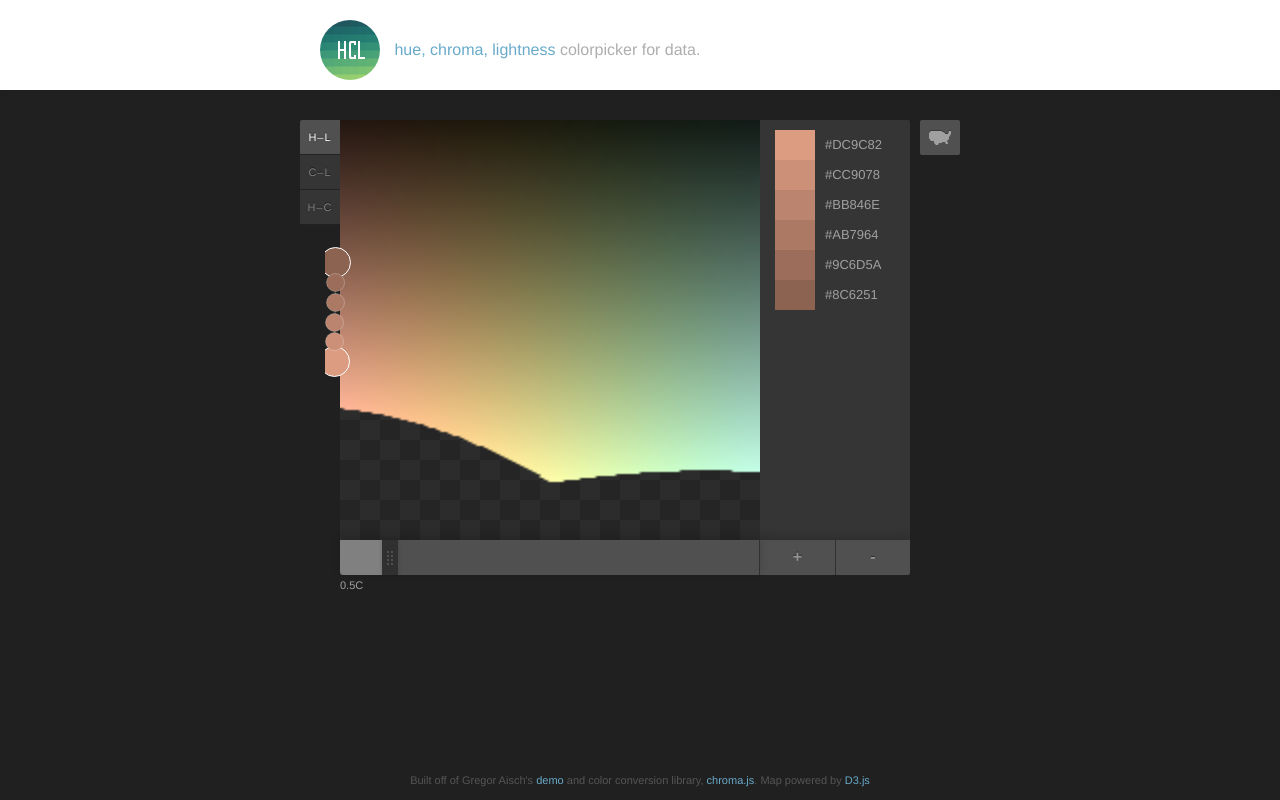
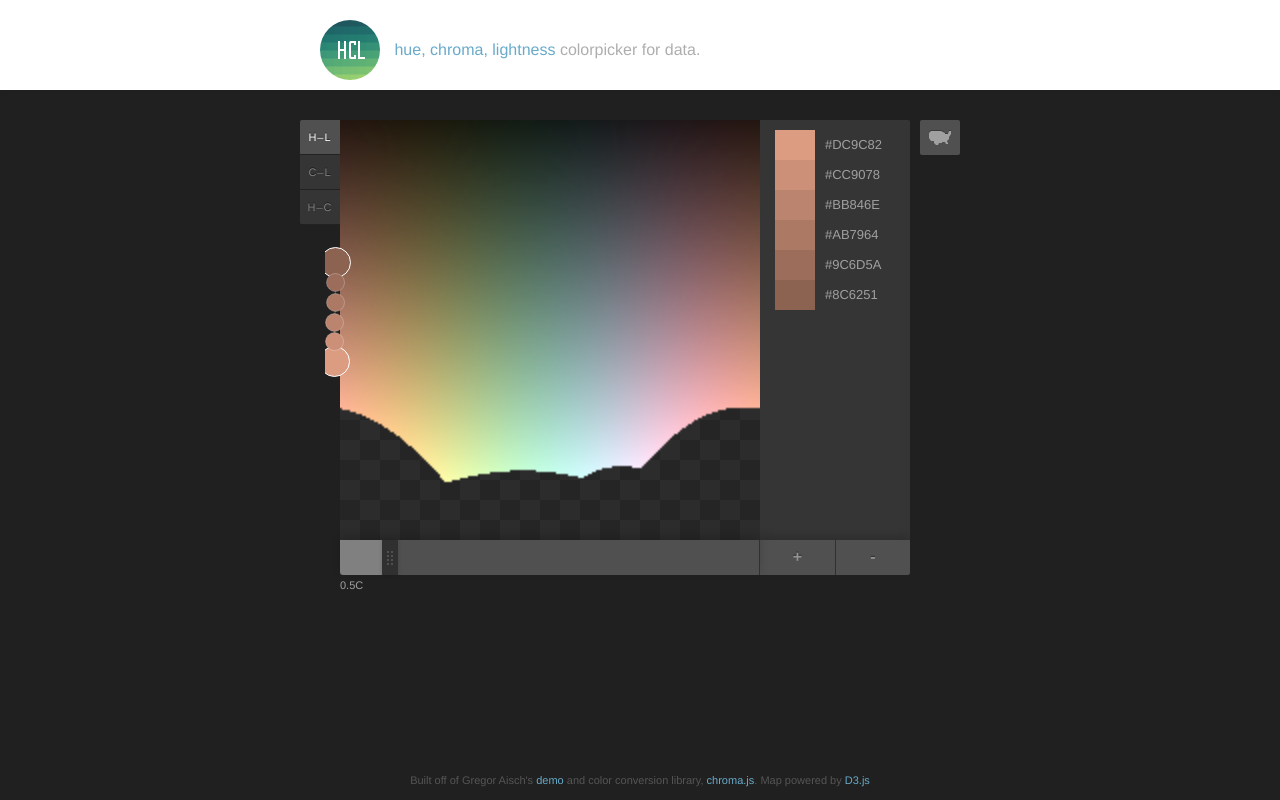
Before and after one commit to tristen/hcl-picker, a plain HTML site: page index.html in a window 1280 px wide. Drawn offline with Linux system fonts and the light colour scheme.

Commit message:
colorspace width back to what it should be

```diff
--- a/app.css
+++ b/app.css
@@ -299,7 +299,7 @@ span.paraphrase {
   z-index: 0;
   }
 #colorspace {
-  width: 840px;
+  width: 420px;
   height: 420px;
   position: relative;
   }
```
